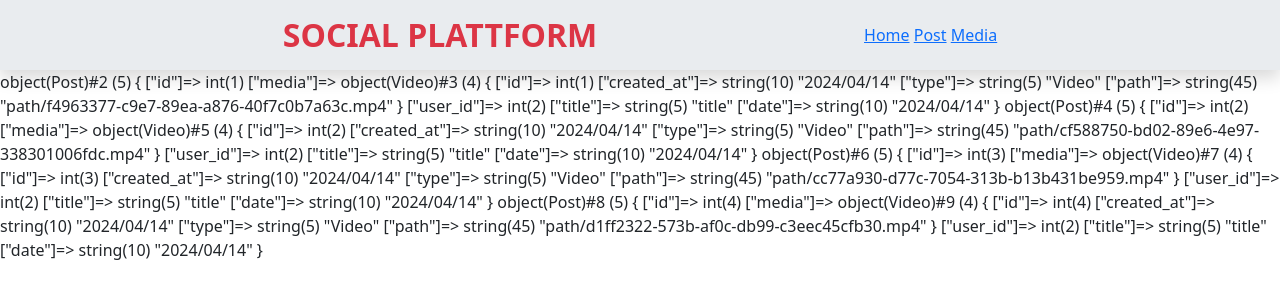
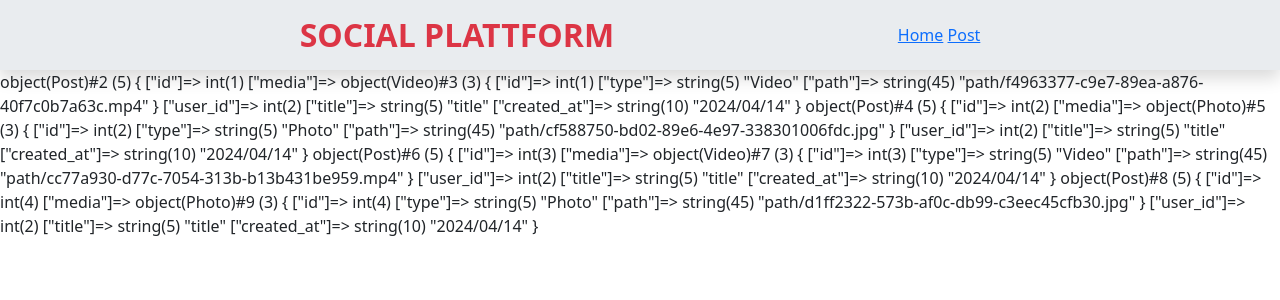
Before and after one commit to MarcoGotti/social-platform, a PHP site: page /social-platform/models/Post.php in a window 1280 px wide. Shown: the top 300 px of the page. Run offline with PHP 8.4, Linux system fonts and the light colour scheme.

Commit message:
Step 4 rudimental REFACT

```diff
--- a/layout/head.php
+++ b/layout/head.php
@@ -16,7 +16,7 @@
         <div>
             <a href="http://localhost/social-platform/index.php">Home</a>
             <a href="http://localhost/social-platform/models/Post.php">Post</a>
-            <a href="http://localhost/social-platform/models/Media.php">Media</a>
+
         </div>
 
     </header>
--- a/models/Media.php
+++ b/models/Media.php
@@ -7,22 +7,19 @@ class Media
     public static int $numb = 0;
     public int $id;
 
-    public function __construct(
-        public string $created_at
-    ) {
+    public function __construct()
+    {
         $this->id = Post::setId(get_class($this));
     }
 
     public static function setPath($mediaType)
     {
         $format = '.jpg';
-
         if ($mediaType == 'Video') {
             $format = '.mp4';
         }
 
         $path = 'path/' . self::setCode() . $format;
-
         return $path;
     }
 
@@ -30,30 +27,36 @@ class Media
     {
         $units = ['0', '1', '2', '3', '4', '5', '6', '7', '8', '9', 'a', 'b', 'c', 'd', 'e', 'f'];
         $code = '';
+
         for ($i = 0; $i < 8; $i++) {
             $element = $units[floor(rand(0, (sizeof($units) - 1)))];
             $code .= $element;
         }
         $code .= '-';
+
         for ($i = 0; $i < 4; $i++) {
             $element = $units[floor(rand(0, (sizeof($units) - 1)))];
             $code .= $element;
         }
         $code .= '-';
+
         for ($i = 0; $i < 4; $i++) {
             $element = $units[floor(rand(0, (sizeof($units) - 1)))];
             $code .= $element;
         }
         $code .= '-';
+
         for ($i = 0; $i < 4; $i++) {
             $element = $units[floor(rand(0, (sizeof($units) - 1)))];
             $code .= $element;
         }
         $code .= '-';
+
         for ($i = 0; $i < 12; $i++) {
             $element = $units[floor(rand(0, (sizeof($units) - 1)))];
             $code .= $element;
         }
+
         return $code;
     }
 }
@@ -70,9 +73,9 @@ class Video extends Media
     public string $type;
     public string $path;
 
-    function __construct($created_at)
+    function __construct()
     {
-        parent::__construct($created_at);
+        parent::__construct();
         $this->type = get_class($this);
         $this->path = Media::setPath(get_class($this));
     }
@@ -87,9 +90,9 @@ class Photo extends Media
     public string $type;
     public string $path;
 
-    function __construct($created_at)
+    function __construct()
     {
-        parent::__construct($created_at);
+        parent::__construct();
         $this->type = get_class($this);
         $this->path = Media::setPath(get_class($this));
     }
--- a/models/Post.php
+++ b/models/Post.php
@@ -7,19 +7,17 @@ class Post
 {
     public static int $numb = 0;
     public int $id;
-    public $media;
+    public Media $media;
     /* public $tags;
-    public $created_at;
     public $updated_at; */
 
     public function __construct(
         public int $user_id,
         public string $title,
-        public string $date,
+        public string $created_at,
         /* array $tags,
-        string $created_at,
         string $updated_at, */
-        Media $media
+        $media
     ) {
         $this->id = self::setId(get_class($this));
         $this->media = $media;
@@ -34,9 +32,9 @@ class Post
 
 $trial1 = new Post(2, 'title', date("Y/m/d"), new Video(date("Y/m/d")));
 var_dump($trial1);
-$trial2 = new Post(2, 'title', date("Y/m/d"), new Video(date("Y/m/d")));
+$trial2 = new Post(2, 'title', date("Y/m/d"), new Photo(date("Y/m/d")));
 var_dump($trial2);
 $trial3 = new Post(2, 'title', date("Y/m/d"), new Video(date("Y/m/d")));
 var_dump($trial3);
-$trial4 = new Post(2, 'title', date("Y/m/d"), new Video(date("Y/m/d")));
+$trial4 = new Post(2, 'title', date("Y/m/d"), new Photo(date("Y/m/d")));
 var_dump($trial4);
```
